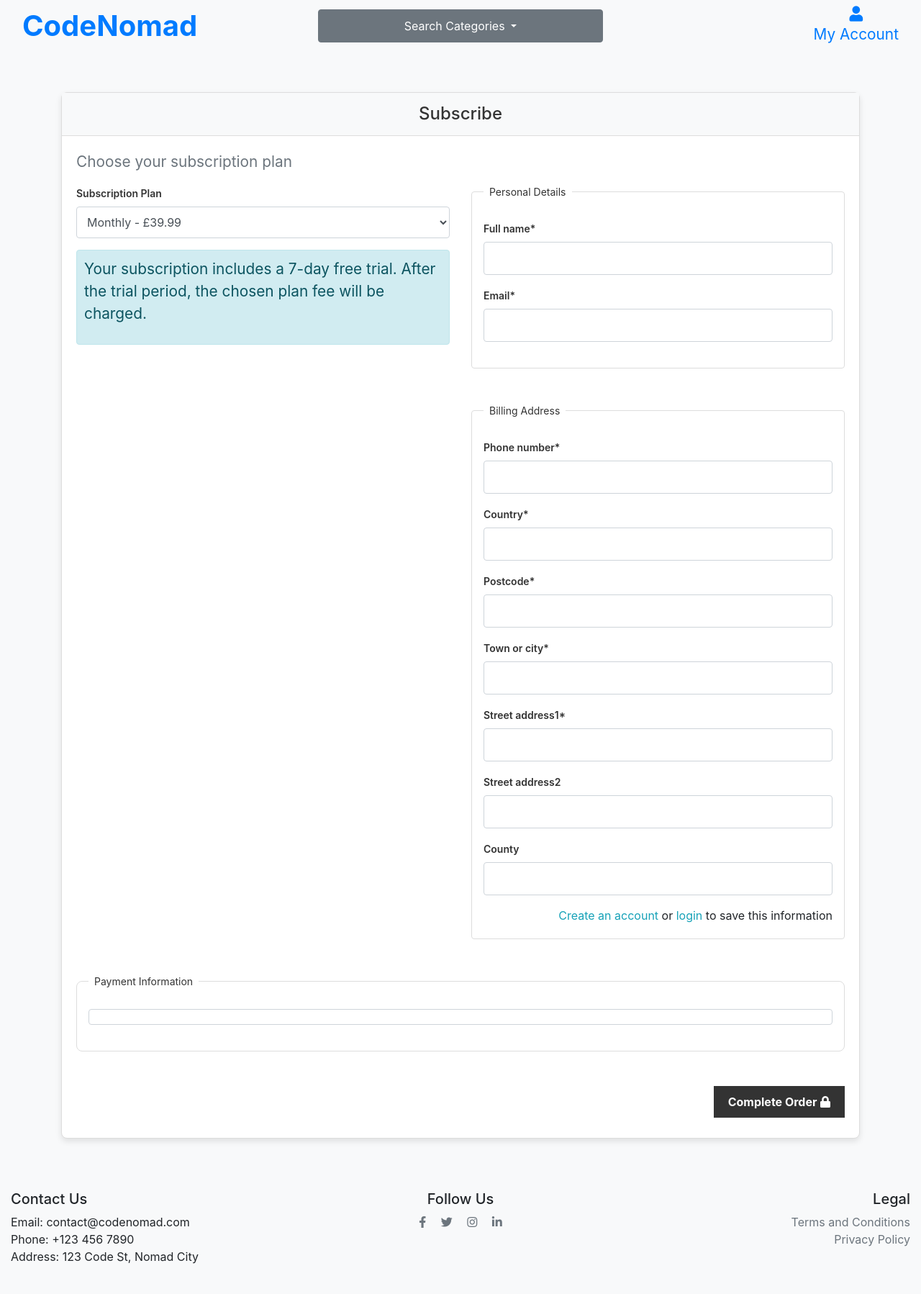
After one commit to Nemi100/codenomad, a Django app: page /subscribe/ in a window 1280 px wide. The commit adds this page. Shown: the whole page at 72% size. Run offline with Django 3.2, Linux system fonts and the light colour scheme; some libraries are stand-ins or nearby versions.

Commit message:
Add Stripe integration and adjust form styling

```diff
--- a/codenomad/urls.py
+++ b/codenomad/urls.py
@@ -22,5 +22,6 @@ urlpatterns = [
     path('admin/', admin.site.urls),
     path('accounts/', include('allauth.urls')),
     path('', include('home.urls')),
+    path('subscribe/', include('subscribe.urls')),
 
 ] + static(settings.MEDIA_URL, document_root=settings.MEDIA_ROOT)
--- a/requirements.txt
+++ b/requirements.txt
@@ -1,5 +1,8 @@
 asgiref==3.8.1
 Django==5.1.4
 django-allauth==65.3.1
+django-crispy-forms==2.3
+django-cron==0.6.0
+pillow==11.0.0
 sqlparse==0.5.3
 tzdata==2024.2
--- a/subscribe/forms.py
+++ b/subscribe/forms.py
@@ -26,3 +26,16 @@ class SubscriptionForm(forms.ModelForm):
             self.add_error('plan', 'A subscription plan must be selected.')
 
         return cleaned_data
+
+
+
+class OrderForm(forms.Form):
+    full_name = forms.CharField(max_length=100, required=True)
+    email = forms.EmailField(max_length=100, required=True)
+    phone_number = forms.CharField(max_length=20, required=True)
+    country = forms.CharField(max_length=100, required=True)
+    postcode = forms.CharField(max_length=20, required=True)
+    town_or_city = forms.CharField(max_length=100, required=True)
+    street_address1 = forms.CharField(max_length=100, required=True)
+    street_address2 = forms.CharField(max_length=100, required=False)
+    county = forms.CharField(max_length=100, required=False)
--- /dev/null
+++ b/subscribe/static/subscribe/css/subscribe.css
@@ -0,0 +1,144 @@
+/* General Container Styling */
+.container {
+  margin-top: 50px;
+}
+
+/* Card Component Styling */
+.card {
+  border: 1px solid #ddd;
+  border-radius: 8px;
+  box-shadow: 0 4px 8px rgba(0, 0, 0, 0.1);
+}
+
+.card-header {
+  background-color: #f8f9fa;
+  border-bottom: 1px solid #ddd;
+  text-align: center;
+  padding: 15px;
+}
+
+.card-header h2 {
+  margin: 0;
+  color: #333;
+  font-size: 24px;
+}
+
+/* Form Control Styling */
+.form-control {
+  border: 1px solid #ced4da;
+  border-radius: 4px;
+  padding: 10px;
+  width: 100%; /* Ensure full width */
+  box-sizing: border-box; /* Include padding in width calculation */
+  height: auto; /* Ensure the height auto-adjusts */
+  min-height: 40px; /* Set a minimum height */
+}
+
+.form-group label {
+  font-weight: 600;
+  color: #333;
+  font-size: 14px;
+}
+
+.form-group .form-control:focus {
+  border-color: #80bdff;
+  outline: none;
+  box-shadow: 0 0 5px rgba(128, 189, 255, 0.5);
+}
+
+/* Fieldset Styling */
+fieldset {
+  margin-bottom: 20px;
+  padding: 20px;
+  border: 1px solid #ddd;
+  border-radius: 8px;
+}
+
+fieldset legend {
+  width: auto;
+  padding: 0 10px;
+  font-size: 16px;
+  font-weight: bold;
+  color: #333;
+}
+
+/* Alert Styling */
+.alert-info {
+  background-color: #d1ecf1;
+  border-color: #bee5eb;
+  color: #0c5460;
+  border-radius: 4px;
+  padding: 10px;
+  margin-bottom: 20px;
+}
+
+/* Button Styling */
+.btn {
+  padding: 10px 20px;
+  border-radius: 4px;
+}
+
+.btn-black {
+  background-color: #333;
+  border: none;
+  color: #fff;
+}
+
+.btn-black:hover {
+  background-color: #555;
+  color: #fff;
+}
+
+.btn-outline-black {
+  background-color: transparent;
+  border: 1px solid #333;
+  color: #333;
+}
+
+.btn-outline-black:hover {
+  background-color: #333;
+  color: #fff;
+}
+
+/* Text Alignment */
+.text-center {
+  text-align: center;
+}
+
+.text-muted {
+  color: #6c757d;
+}
+
+/* Error Message Styling */
+.text-danger {
+  color: #dc3545;
+}
+
+/* Stripe Elements Styling */
+#card-element {
+  padding: 10px;
+  border: 1px solid #ced4da;
+  border-radius: 4px;
+  margin-bottom: 10px;
+  background-color: #fff;
+}
+
+#card-element.StripeElement--focus {
+  border-color: #80bdff;
+  box-shadow: 0 0 5px rgba(128, 189, 255, 0.5);
+}
+
+#card-element.StripeElement--invalid {
+  border-color: #dc3545;
+}
+
+#card-errors {
+  margin-top: 10px;
+  color: #dc3545;
+  font-size: 14px;
+}
+
+.submit-button {
+  text-align: right;
+  margin-top: 20px;
+}
--- /dev/null
+++ b/subscribe/static/subscribe/js/stripe_elements.js
@@ -0,0 +1,59 @@
+document.addEventListener('DOMContentLoaded', function() {
+    var stripe_public_key = JSON.parse(document.getElementById('id_stripe_public_key').textContent);
+    var client_secret = JSON.parse(document.getElementById('id_client_secret').textContent);
+
+    var stripe = Stripe(stripe_public_key);
+    var elements = stripe.elements();
+
+    var style = {
+        base: {
+            color: '#000',
+            fontFamily: '"Helvetica Neue", Helvetica, sans-serif',
+            fontSmoothing: 'antialiased',
+            fontSize: '16px',
+            '::placeholder': {
+                color: '#aab7c4'
+            }
+        },
+        invalid: {
+            color: '#dc3545',
+            iconColor: '#dc3545'
+        }
+    };
+
+    var card = elements.create('card', {style: style});
+    card.mount('#card-element');
+
+    card.on('change', function(event) {
+        var displayError = document.getElementById('card-errors');
+        if (event.error) {
+            displayError.textContent = event.error.message;
+        } else {
+            displayError.textContent = '';
+        }
+    });
+
+    var form = document.getElementById('payment-form');
+    form.addEventListener('submit', function(event) {
+        event.preventDefault();
+
+        stripe.confirmCardPayment(client_secret, {
+            payment_method: {
+                card: card,
+                billing_details: {
+                    name: form.full_name.value,
+                    email: form.email.value
+                }
+            }
+        }).then(function(result) {
+            if (result.error) {
+                var errorElement = document.getElementById('card-errors');
+                errorElement.textContent = result.error.message;
+            } else {
+                if (result.paymentIntent.status === 'succeeded') {
+                    form.submit();
+                }
+            }
+        });
+    });
+});
--- /dev/null
+++ b/subscribe/templates/subscribe/subscribe.html
@@ -0,0 +1,86 @@
+{% extends "base.html" %}
+{% load static %}
+{% load crispy_forms_tags %}
+
+{% block content %}
+<div class="container mt-5">
+    <div class="row justify-content-center">
+        <div class="col-lg-12">
+            <div class="card">
+                <div class="card-header text-center">
+                    <h2>Subscribe</h2>
+                </div>
+                <div class="card-body">
+                    <p class="text-muted">Choose your subscription plan</p>
+                    <form action="{% url 'subscribe' %}" method="POST" id="payment-form">
+                        {% csrf_token %}
+                        <div class="row">
+                            <div class="col-md-6">
+                                <div class="form-group">
+                                    <label for="subscription-plan">Subscription Plan</label>
+                                    <select class="form-control" id="subscription-plan" name="subscription_plan">
+                                        <option value="monthly">Monthly - £39.99</option>
+                                        <option value="yearly">Yearly - £400</option>
+                                    </select>
+                                </div>
+                                <div class="alert alert-info">
+                                    <p>Your subscription includes a 7-day free trial. After the trial period, the chosen plan fee will be charged.</p>
+                                </div>
+                            </div>
+                            <div class="col-md-6">
+                                <fieldset class="rounded px-3 mb-5">
+                                    <legend class="fieldset-label small text-black px-2 w-auto">Personal Details</legend>
+                                    {{ order_form.full_name|as_crispy_field }}
+                                    {{ order_form.email|as_crispy_field }}
+                                </fieldset>
+                                <fieldset class="rounded px-3 mb-5">
+                                    <legend class="fieldset-label small text-black px-2 w-auto">Billing Address</legend>
+                                    {{ order_form.phone_number|as_crispy_field }}
+                                    {{ order_form.country|as_crispy_field }}
+                                    {{ order_form.postcode|as_crispy_field }}
+                                    {{ order_form.town_or_city|as_crispy_field }}
+                                    {{ order_form.street_address1|as_crispy_field }}
+                                    {{ order_form.street_address2|as_crispy_field }}
+                                    {{ order_form.county|as_crispy_field }}
+                                    <div class="form-check form-check-inline float-right mr-0">
+                                        {% if user.is_authenticated %}
+                                            <label class="form-check-label" for="id-save-info">Save this billing information to my profile</label>
+                                            <input class="form-check-input ml-2 mr-0" type="checkbox" id="id-save-info" name="save-info" checked>
+                                        {% else %}
+                                            <label class="form-check-label" for="id-save-info">
+                                                <a class="text-info" href="{% url 'account_signup' %}">Create an account</a> or
+                                                <a class="text-info" href="{% url 'account_login' %}">login</a> to save this information
+                                            </label>
+                                        {% endif %}
+                                    </div>
+                                </fieldset>
+                            </div>
+                        </div>
+                        <fieldset class="px-3 mb-5">
+                            <legend class="fieldset-label small text-black px-2 w-auto">Payment Information</legend>
+                            <!-- A Stripe card element will go here -->
+                            <div class="mb-3" id="card-element"></div>
+                            <div class="mb-3 text-danger" id="card-errors" role="alert"></div>
+                        </fieldset>
+                        <div class="submit-button text-right mt-5 mb-2">
+                            <button id="submit-button" class="btn btn-black rounded-0">
+                                <span class="font-weight-bold">Complete Order</span>
+                                <span class="icon">
+                                    <i class="fas fa-lock"></i>
+                                </span>
+                            </button>
+                        </div>
+                    </form>
+                </div>
+            </div>
+        </div>
+    </div>
+</div>
+{% endblock %}
+
+{% block postloadjs %}
+    {{ block.super }}
+    <script src="{% static 'subscribe/js/stripe_elements.js' %}"></script>
+    {{ stripe_public_key|json_script:"id_stripe_public_key" }}
+    {{ client_secret|json_script:"id_client_secret" }}
+{% endblock %}
--- /dev/null
+++ b/subscribe/urls.py
@@ -0,0 +1,6 @@
+from django.urls import path
+from . import views
+
+urlpatterns = [
+    path('', views.subscribe, name='subscribe'),
+]
--- a/subscribe/views.py
+++ b/subscribe/views.py
@@ -1,31 +1,54 @@
+import stripe
+from django.conf import settings
 from django.shortcuts import render, redirect
-from .forms import SubscriptionForm
-from .models import SubscriptionPlan, Subscription
-from datetime import datetime, timedelta
-from django.core.mail import send_mail
+from django.http import JsonResponse
+from .forms import OrderForm
+
+# Stripe API key
+stripe.api_key = settings.STRIPE_SECRET_KEY
 
 def subscribe(request):
-    if request.method == "POST":
-        form = SubscriptionForm(request.POST)
-        if form.is_valid():
-            subscription = form.save(commit=False)
-            subscription.start_date = datetime.now().date()
-            subscription.end_date = datetime.now().date() + timedelta(days=7)  # 7-day trial
-            subscription.is_trial = True
-            subscription.save()
-            # Send confirmation email
-            recipient_list = [subscription.email] if subscription.email else [subscription.user.email]
-            send_mail(
-                'Subscription Confirmation',
-                'Thank you for subscribing to our free trial!',
-                'noreply@codenomad.com',
-                recipient_list,
-                fail_silently=False,
+    if request.method == 'POST':
+        order_form = OrderForm(request.POST)
+        if order_form.is_valid():
+            # Create a Stripe customer
+            customer = stripe.Customer.create(
+                email=order_form.cleaned_data['email'],
+                name=order_form.cleaned_data['full_name'],
+                address={
+                    'line1': order_form.cleaned_data['street_address1'],
+                    'line2': order_form.cleaned_data['street_address2'],
+                    'postal_code': order_form.cleaned_data['postcode'],
+                    'city': order_form.cleaned_data['town_or_city'],
+                    'state': order_form.cleaned_data['county'],
+                    'country': order_form.cleaned_data['country'],
+                },
             )
-            return redirect('subscription_success')
+
+            # Create a Stripe payment intent
+            payment_intent = stripe.PaymentIntent.create(
+                amount=calculate_amount(request.POST.get('subscription_plan')),
+                currency='gbp',
+                customer=customer.id,
+                description=f"Subscription: {request.POST.get('subscription_plan')}",
+                metadata={'order_id': '1234'},
+            )
+
+            return JsonResponse({'client_secret': payment_intent['client_secret']})
     else:
-        form = SubscriptionForm()
-    return render(request, 'subscribe.html', {'form': form})
+        order_form = OrderForm()
 
-def subscription_success(request):
-    return render(request, 'subscription_success.html')
+    context = {
+        'order_form': order_form,
+        'stripe_public_key': settings.STRIPE_PUBLISHABLE_KEY,
+        # Can add client_secret if needed for initial form rendering:
+        # 'client_secret': 'initial_client_secret_if_any',
+    }
+
+    return render(request, 'subscribe/subscribe.html', context)
+
+def calculate_amount(plan):
+    if plan == 'yearly':
+        return 40000  # Amount in pence for £400
+    else:
+        return 3999  # Amount in pence for £39.99
--- a/templates/base.html
+++ b/templates/base.html
@@ -19,12 +19,14 @@
     {% endblock %}
 
     {% block extracss %}
+      <link rel="stylesheet" href="{% static 'subscribe/css/subscribe.css' %}">
     {% endblock %}
 
     {% block corejs %}
       <script src="https://cdn.jsdelivr.net/npm/jquery@3.5.1/dist/jquery.slim.min.js"></script>
       <script src="https://cdn.jsdelivr.net/npm/bootstrap@4.6.2/dist/js/bootstrap.bundle.min.js"></script>
       <script src="https://cdn.jsdelivr.net/npm/popper.js@1.16.1/dist/umd/popper.min.js"></script>
+      <script src="https://js.stripe.com/v3/"></script>
     {% endblock %}
 
     {% block extrajs %}
```
Also changed, not shown: codenomad/settings.py (+11 -0 lines), subscribe/templates/subscribe/subscription_success.html (added, +16 -0 lines).
